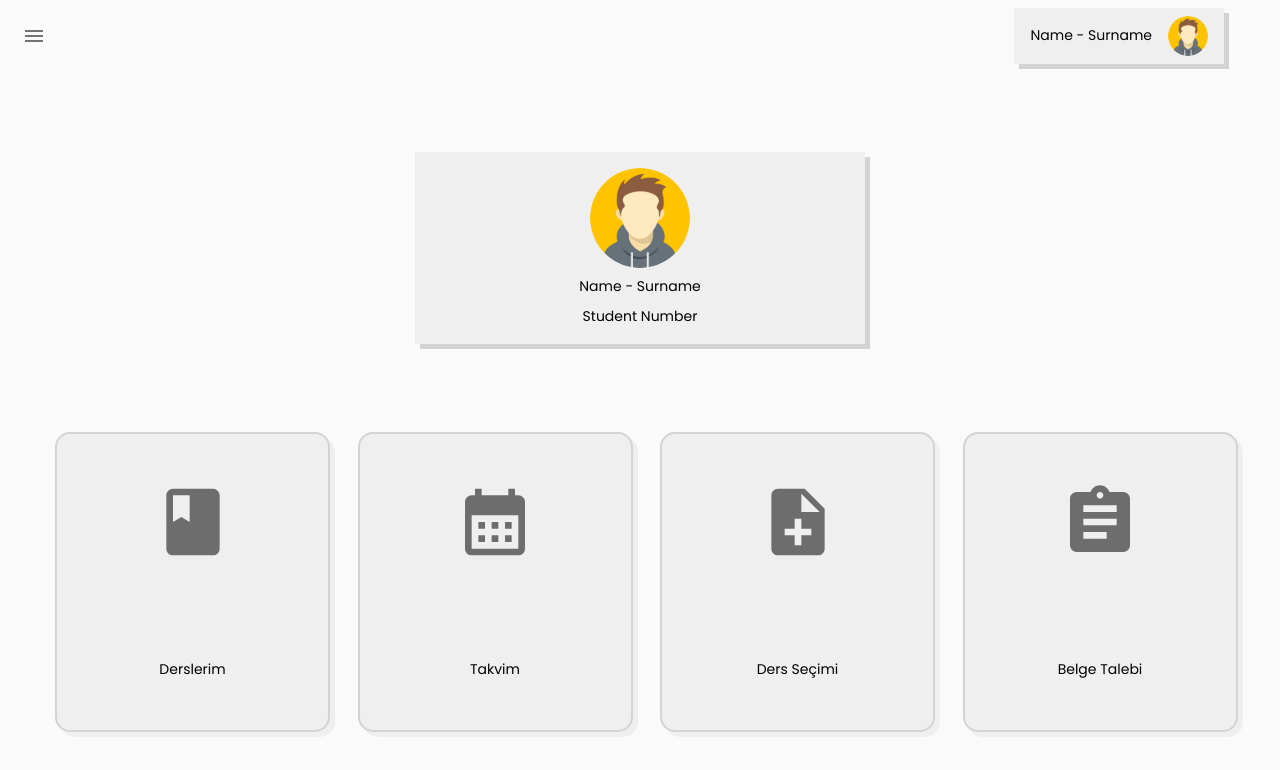
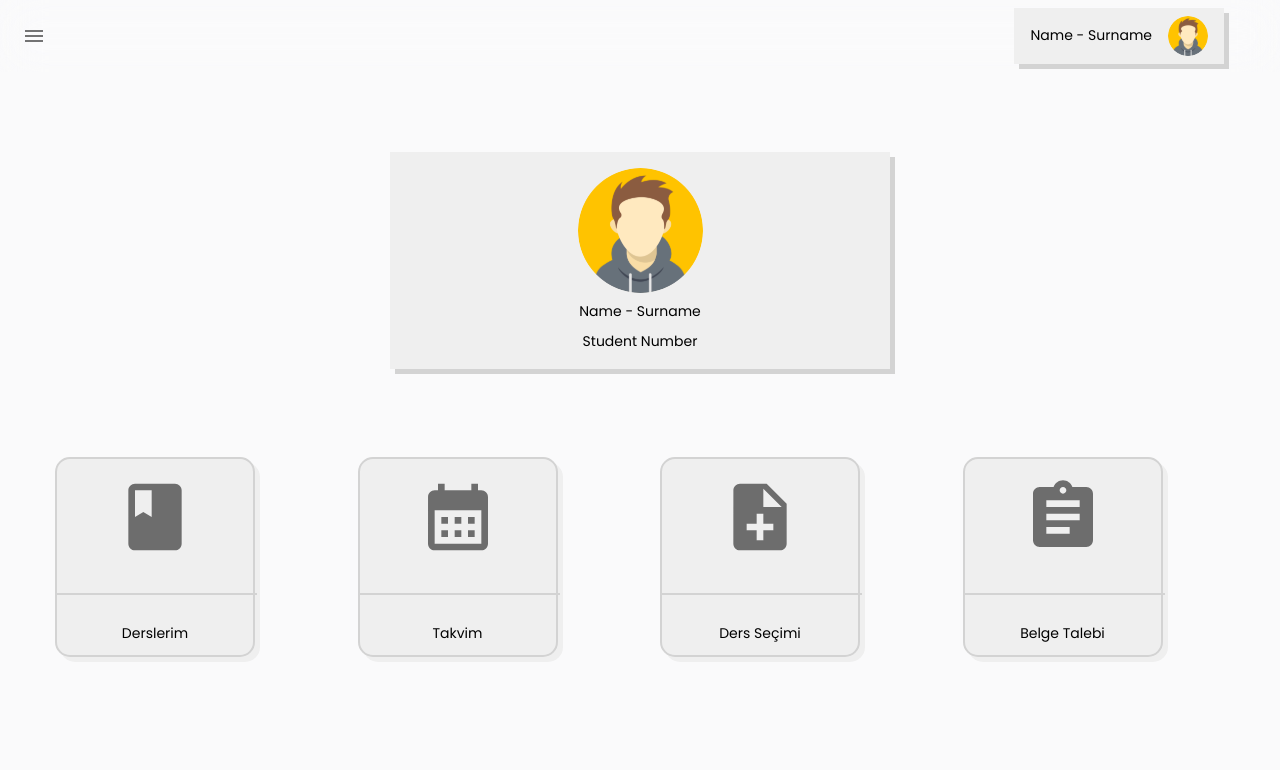
Before and after one commit to FP-Leo/Student_Information-_System-UBYS, a React (Create React App) app in the folder frontend/: page /home in a window 1280 px wide. Shown: the top 770 px of the page. Built offline with nearby package versions, Linux system fonts and the light colour scheme.

Commit message:
Refactoring commited
Divider eklendi

Kategorilerin boyutu düzenlendi

UserCard boyutu arttırıldı

```diff
--- a/frontend/src/components/MainScreen-Categories/CategoryItem.jsx
+++ b/frontend/src/components/MainScreen-Categories/CategoryItem.jsx
@@ -1,9 +1,10 @@
-import { Box, Grid, IconButton, Typography } from "@mui/material";
+import { Box, Divider, Grid, IconButton, Typography } from "@mui/material";
 import ClassIcon from '@mui/icons-material/Class';
 import React from "react";
 import AssignmentIcon from '@mui/icons-material/Assignment';
 import CalendarMonthIcon from '@mui/icons-material/CalendarMonth';
 import NoteAddIcon from '@mui/icons-material/NoteAdd';
+
 export default function CategoryItem({title}) { // we need title for each item so I used props and receive the "title"
 
     const iconMap = {
@@ -17,7 +18,7 @@ export default function CategoryItem({title}) { // we need title for each item s
 
   return (
     <Grid item xs={3}>
-      <Box width={275} height={300}
+      <Box width={200} height={200}
       sx={{backgroundColor:"#EFEFEF",cursor:"pointer"}}
       display={"flex"}
       alignItems={"center"}
@@ -31,15 +32,17 @@ export default function CategoryItem({title}) { // we need title for each item s
             size="large"
             edge="start"
             color="black"
-            sx={{px:5,py:5,mx:2,cursor:"default",'&:hover': { // Apply styles on hover (but override them)
+            sx={{px:5,py:6,mx:2,cursor:"default",'&:hover': { // Apply styles on hover (but override them)
               backgroundColor: 'transparent',
               cursor:"pointer" // Set the same background color on hover
             },}}
           >
         <IconComponent  sx={{fontSize:"5rem",textDecoration:"none"}}/>
       </IconButton>
+            <hr style={{width:"200px",border:"1px solid lightgrey"}}/> {/* MUI Divider class doesn't work so I used html  */}
           <Typography color={"black"}>{title}</Typography>
       </Box>
+
     </Grid>
   );
 }
--- a/frontend/src/components/MainScreen-UserInfo/UserCardSm.jsx
+++ b/frontend/src/components/MainScreen-UserInfo/UserCardSm.jsx
@@ -16,11 +16,11 @@ export default function UserCardSm({
 
   const ppSizeMap = {
     sm: "50px",
-    md: "100px",
+    md: "125px",
   };
   const cardSizeMap = {
     sm: "225px",
-    md: "450px",
+    md: "500px",
   };
   const ppWidthHeight = ppSizeMap[ppSize] || ppSizeMap["sm"]; // sm is default
   const cardWidth = cardSizeMap[cardSize] || cardSizeMap["sm"]; // Also sm is default
```
